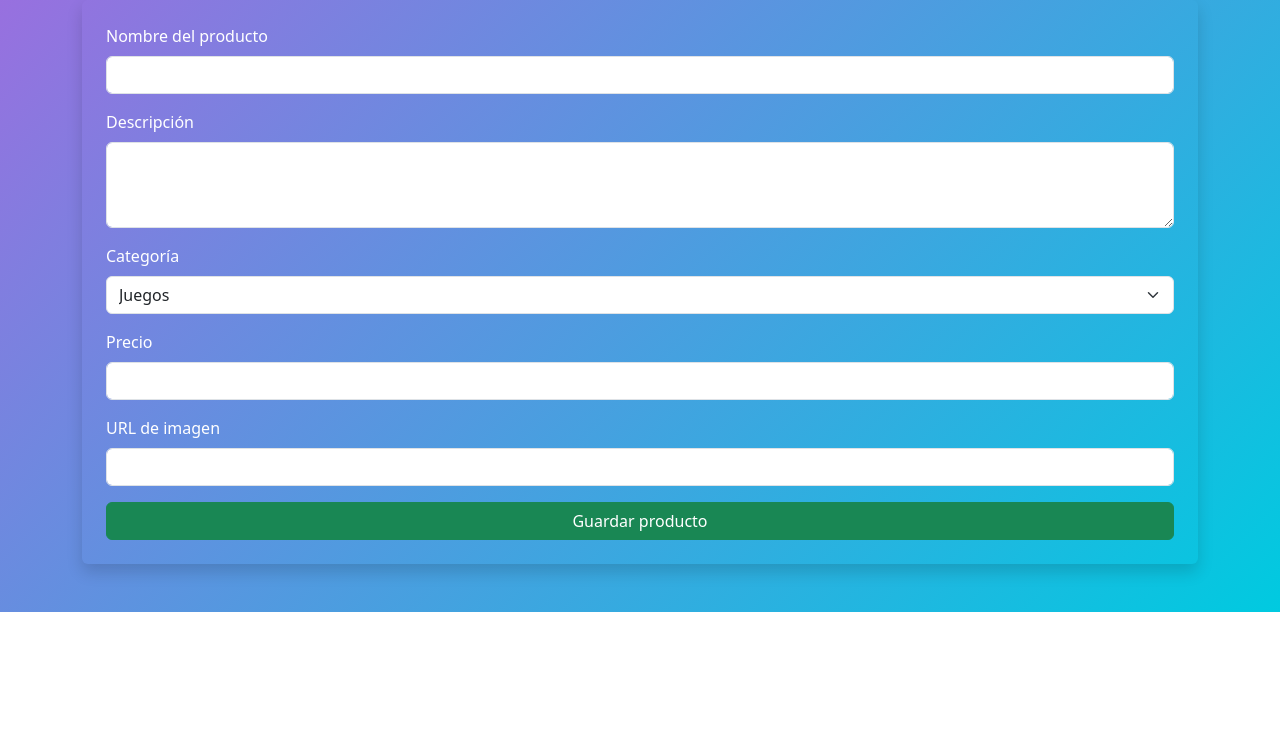
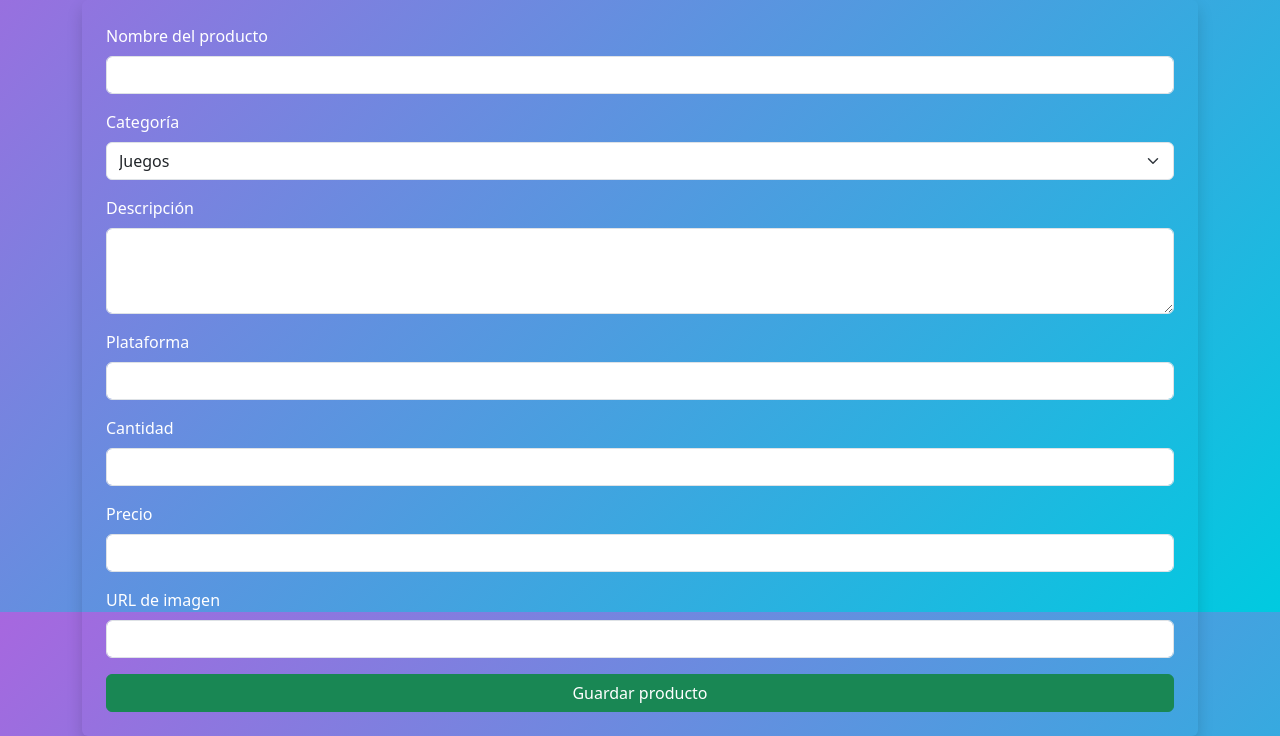
Before and after one commit to Maimeynardi/GGCoins.tp, a plain HTML site: page frontend/admin-alta.html in a window 1280 px wide. Shown: the part 188-924 px from the top of the page. Before the commit the page ends 800 px from the top, so only its background shows below. Drawn offline with nearby package versions, Linux system fonts and the light colour scheme.

Commit message:
agregando inputs faltantes al alta de productos

```diff
--- a/frontend/admin-alta.html
+++ b/frontend/admin-alta.html
@@ -45,17 +45,27 @@
                 <div id="validacionNombre"></div>
             </div>
             <div class="mb-3">
-                <label for="descripcion" class="form-label">Descripción</label>
-                <textarea class="form-control" id="descripcion" rows="3" required></textarea>
-                <div id="validacionDescripcion"></div>
-            </div>
-            <div class="mb-3">
                 <label for="categoria" class="form-label">Categoría</label>
                 <select class="form-select" id="categoria">
                     <option>Juegos</option>
                     <option>Créditos</option>
                 </select>
                 <div id="validacionCategoria"></div>
+            </div>
+            <div class="mb-3">
+                <label for="descripcion" class="form-label">Descripción</label>
+                <textarea class="form-control" id="descripcion" rows="3" required></textarea>
+                <div id="validacionDescripcion"></div>
+            </div>
+            <div class="mb-3">
+                <label for="nombre" class="form-label">Plataforma</label>
+                <input type="text" class="form-control" id="plataforma" required>
+                <div id="validacionPlataforma"></div>
+            </div>
+            <div class="mb-3">
+                <label for="nombre" class="form-label">Cantidad</label>
+                <input type="text" class="form-control" id="cantidad" required>
+                <div id="validacionCantidad"></div>
             </div>
             <div class="mb-3">
                 <label for="precio" class="form-label">Precio</label>
```
